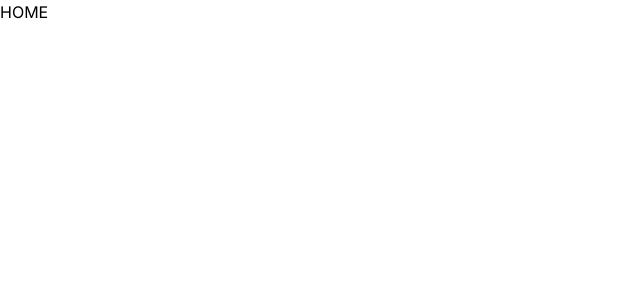
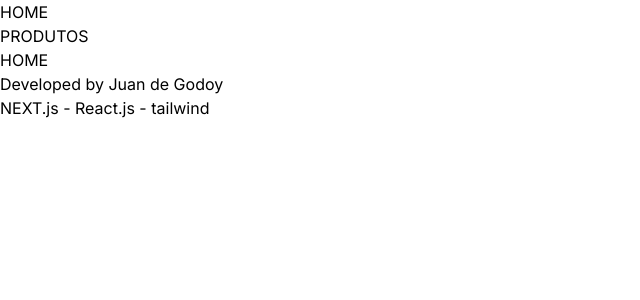
Before and after one commit to Jixatos/loja-app-next, a Next.js app: page / in a window 1280 px wide. Shown: the top 300 px of the page, without its empty margins (0-640 px from the left). Built offline with nearby package versions, Linux system fonts and the light colour scheme.

Commit message:
Criação cabecalho e rodape

```diff
--- a/src/app/layout.jsx
+++ b/src/app/layout.jsx
@@ -1,5 +1,7 @@
 import { Inter } from 'next/font/google'
 import './globals.css'
+import Cabecalho from '@/components/Cabecalho/Cabecalho'
+import Rodape from '@/components/Rodape/Rodape'
 
 const inter = Inter({ subsets: ['latin'] })
 
@@ -12,8 +14,10 @@ export default function RootLayout({ children }) {
   return (
     <html lang="pt-br">
       <body className={inter.className}>
+        <Cabecalho/>
         {children}
-        </body>
+        <Rodape/>
+      </body>
     </html>
   )
 }
--- /dev/null
+++ b/src/components/Cabecalho/Cabecalho.jsx
@@ -0,0 +1,17 @@
+import Link from "next/link";
+
+export default function Cabecalho(){
+
+    return(
+        <div>
+            <ul>
+                <li>
+                    <Link href="/">HOME</Link>
+                </li>
+                <li>
+                    <Link href="/produtos">PRODUTOS</Link>
+                </li>
+            </ul>
+        </div>
+    );
+}
--- /dev/null
+++ b/src/components/Rodape/Rodape.jsx
@@ -0,0 +1,11 @@
+
+
+export default function Rodape(){
+
+    return(
+        <div>
+            <p>Developed by <span>Juan de Godoy</span></p>
+            <p>NEXT.js - React.js - tailwind</p>
+        </div>
+    );
+}
```
